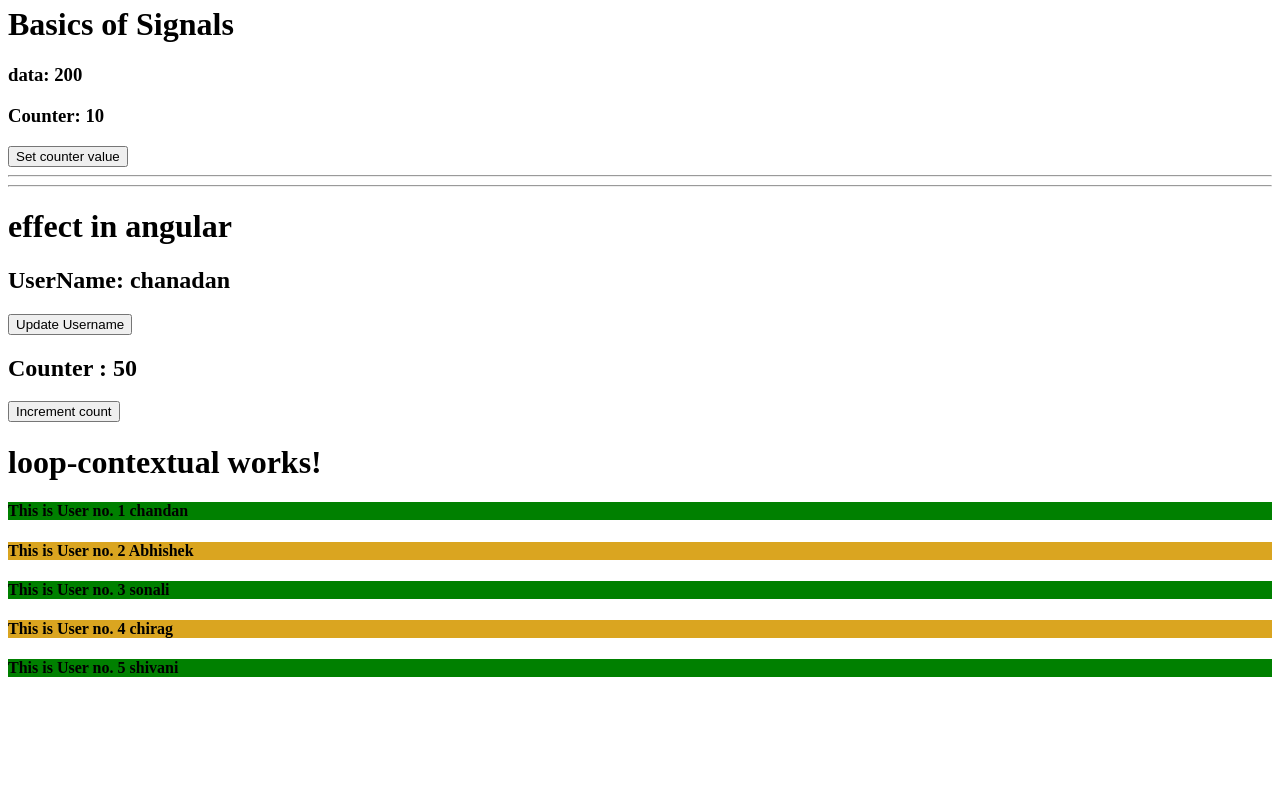
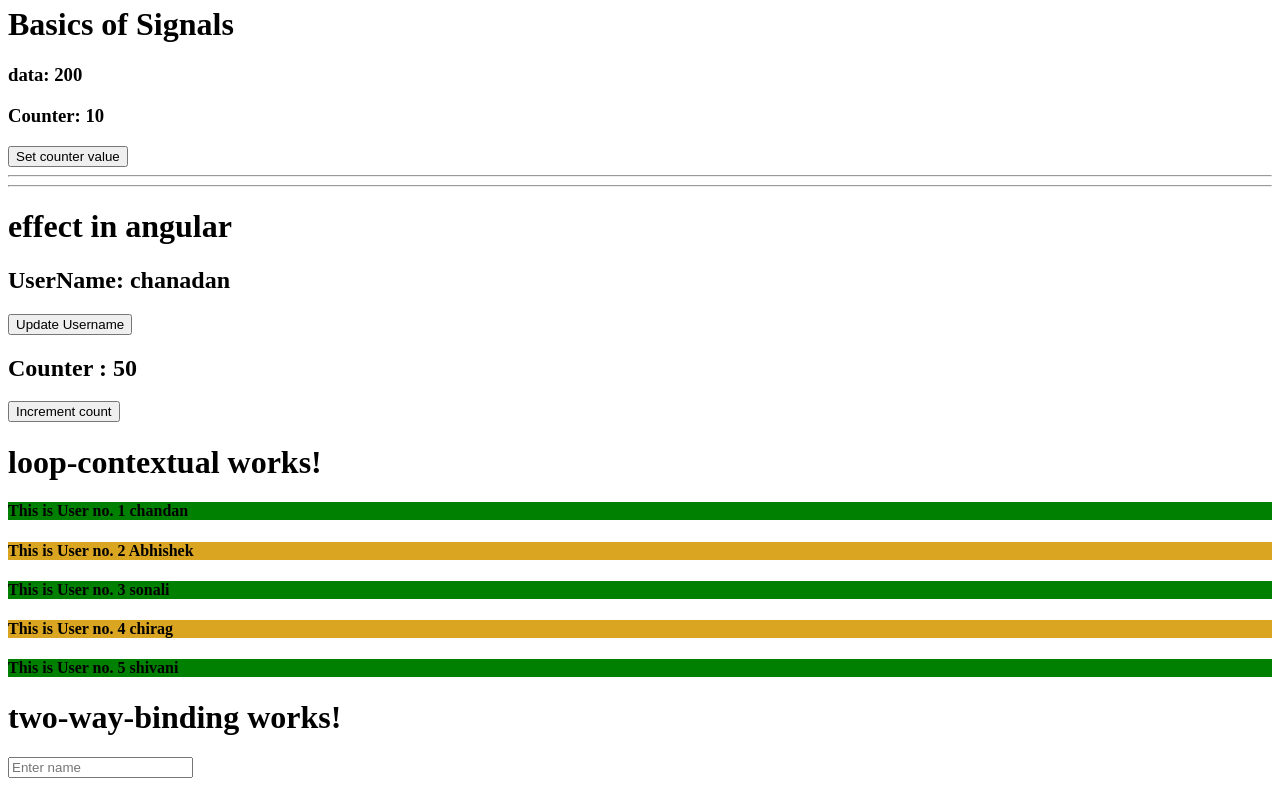
Before and after one commit to sahchandan781/Angular-First, an Angular app: page / in a window 1280 px wide. Shown: the part 1703-2503 px from the top of the page. Before the commit the page ends 2402 px from the top, so only its background shows below. Built offline with nearby package versions, Linux system fonts and the light colour scheme.

Commit message:
two way binding overview

```diff
--- a/src/app/app.html
+++ b/src/app/app.html
@@ -21,3 +21,4 @@
 <app-signalsinangular></app-signalsinangular>
 <app-effectinangular></app-effectinangular>
 <app-loop-contextual></app-loop-contextual>
+<app-two-way-binding></app-two-way-binding>
--- a/src/app/app.ts
+++ b/src/app/app.ts
@@ -8,11 +8,12 @@ import { Forloop } from "./forloop/forloop";
 import { Signalsinangular } from "./signalsinangular/signalsinangular";
 import { Effectinangular } from "./effectinangular/effectinangular";
 import { LoopContextual } from "./loop-contextual/loop-contextual";
+import { TwoWayBinding } from "./two-way-binding/two-way-binding";
 
 
 @Component({
   selector: 'app-root',
-  imports: [RouterOutlet, Getinputvalue, StyleOptions, Ifelsecondition, Switchcase, Forloop, Signalsinangular, Effectinangular, LoopContextual],
+  imports: [RouterOutlet, Getinputvalue, StyleOptions, Ifelsecondition, Switchcase, Forloop, Signalsinangular, Effectinangular, LoopContextual, TwoWayBinding],
   templateUrl: './app.html',
   styleUrl: './app.css',
 })
--- /dev/null
+++ b/src/app/two-way-binding/two-way-binding.html
@@ -0,0 +1,4 @@
+<h1>two-way-binding works!</h1>
+<input type="text"  [(ngModel)] ="name" placeholder="Enter name">
+
+<h1>{{name}}</h1>
--- /dev/null
+++ b/src/app/two-way-binding/two-way-binding.ts
@@ -0,0 +1,14 @@
+import { Component } from '@angular/core';
+import { FormsModule } from '@angular/forms';
+
+@Component({
+  selector: 'app-two-way-binding',
+  imports: [FormsModule],
+  templateUrl: './two-way-binding.html',
+  styleUrl: './two-way-binding.css'
+})
+export class TwoWayBinding {
+name = ""
+
+
+}
```
Also changed, not shown: src/app/two-way-binding/two-way-binding.css (added), 1 other file (tests, documents, lock files or other folders).
